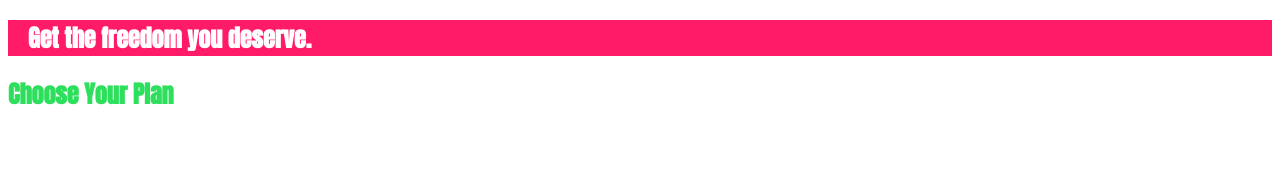
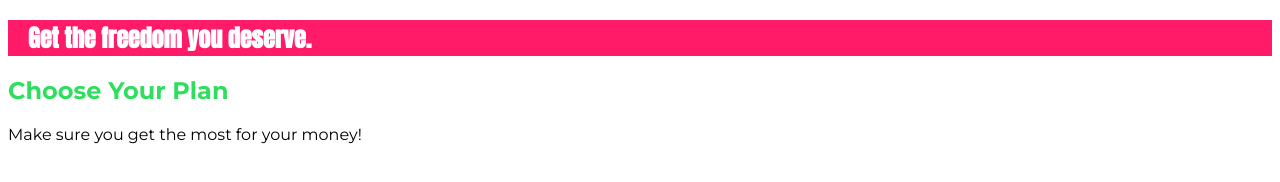
Before and after one commit to kimjetam/css-complete-guide, a plain HTML site: page section 2 - diving into basics of css/basics-01-understanding-the-course-project-starting-code/index.html in a window 1280 px wide. Drawn offline with Linux system fonts and the light colour scheme.

Commit message:
inherited styles

```diff
--- a/section 2 - diving into basics of css/basics-01-understanding-the-course-project-starting-code/index.html
+++ b/section 2 - diving into basics of css/basics-01-understanding-the-course-project-starting-code/index.html
@@ -7,6 +7,7 @@
     <title>uHost</title>
     <link rel="shortcut icon" href="favicon.png">
     <link href="https://fonts.googleapis.com/css2?family=Anton&display=swap" rel="stylesheet">
+    <link href="https://fonts.googleapis.com/css2?family=Montserrat:wght@400;700&display=swap" rel="stylesheet">
     <link rel="stylesheet" href="main.css">
 </head>
 
@@ -17,6 +18,7 @@
         </section>
         <section id="plans">
             <h1 class="section-title">Choose Your Plan</h1>
+            <p>Make sure you get the most for your money!</p>
         </section>
     </main>
 </body>
--- a/section 2 - diving into basics of css/basics-01-understanding-the-course-project-starting-code/main.css
+++ b/section 2 - diving into basics of css/basics-01-understanding-the-course-project-starting-code/main.css
@@ -1,14 +1,19 @@
-#product-overview{
+body {
+    font-family: "Montserrat", sans-serif;
+}
+
+#product-overview {
     background: #ff1b68;
     padding-left: 20px;
 }
 
+.section-title {
+    color: #2ddf5c;
+    font-family: inherit;
+}
+
+
 h1 {
     color: white;
-    font-family: 'Anton', sans-serif;
-
+    font-family: "Anton", sans-serif;
 }
-
-.section-title {
-    color: #2ddf5c;
-}
```
